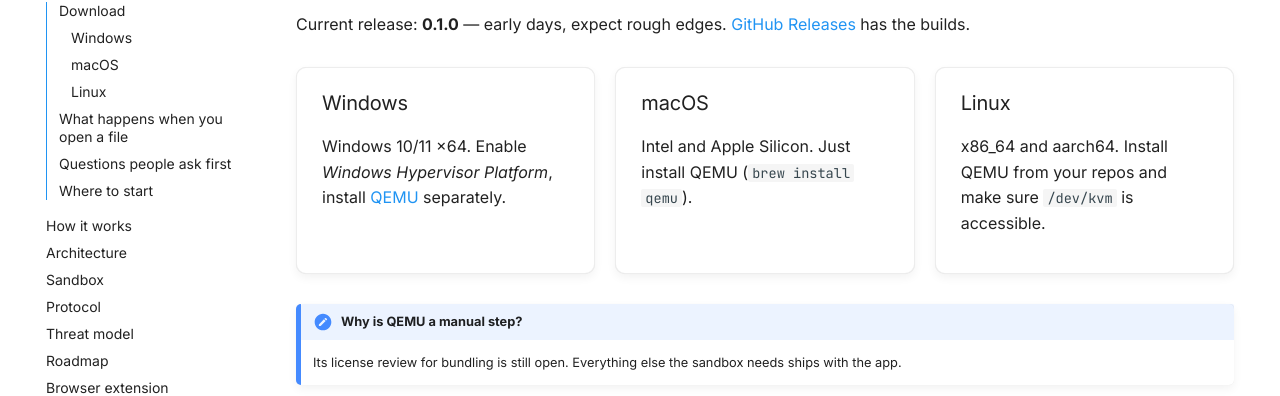
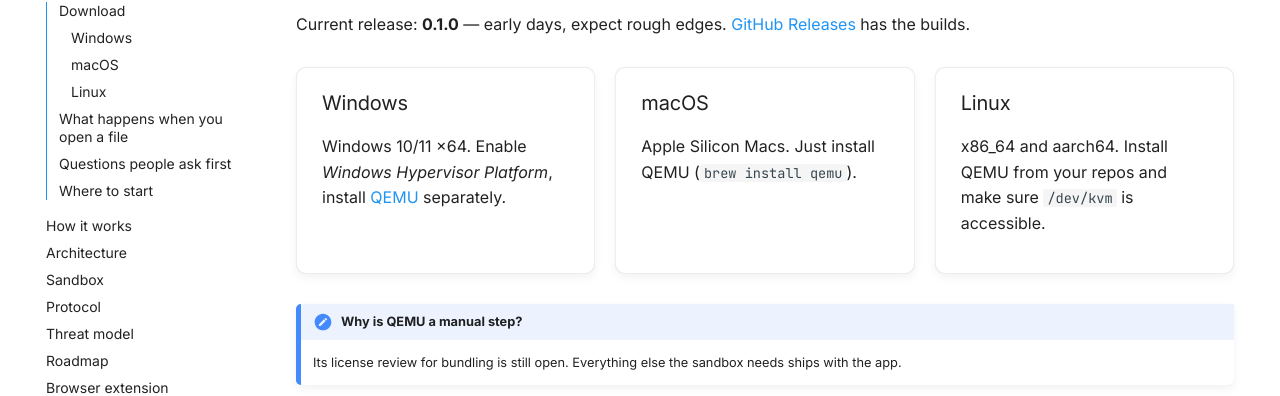
Before and after one commit to industrialsoftwarexyz/DocBunker, an MkDocs documentation site: the page built from docs/index.md, in a window 1280 px wide and 900 px high, scrolled down 496 px. Shown: the part 124-520 px from the top of the window. Built offline with MkDocs 1.6.1 and Material for MkDocs 9.7.7, drawn with Linux system fonts in a browser that asks for light colours; comment, search, counter and statistics services are not loaded.

Commit message:
docs: macOS downloads are Apple Silicon only for now

```diff
--- a/docs/index.md
+++ b/docs/index.md
@@ -31,7 +31,7 @@
 
 <div class="hero-card" markdown="1">
 ### macOS
-Intel and Apple Silicon. Just install QEMU (`brew install qemu`).
+Apple Silicon Macs. Just install QEMU (`brew install qemu`).
 </div>
 
 <div class="hero-card" markdown="1">
```
Also changed, not shown: README.md (+1 -1 lines).
